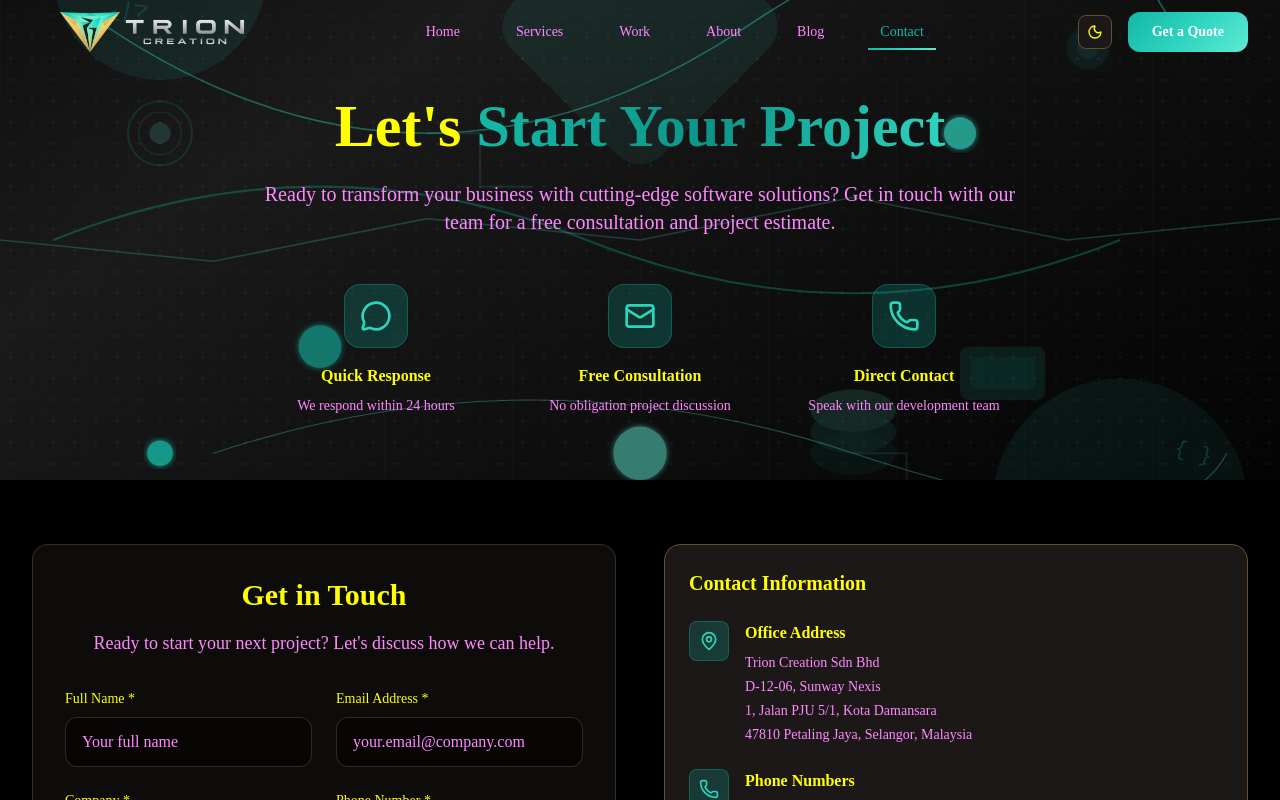
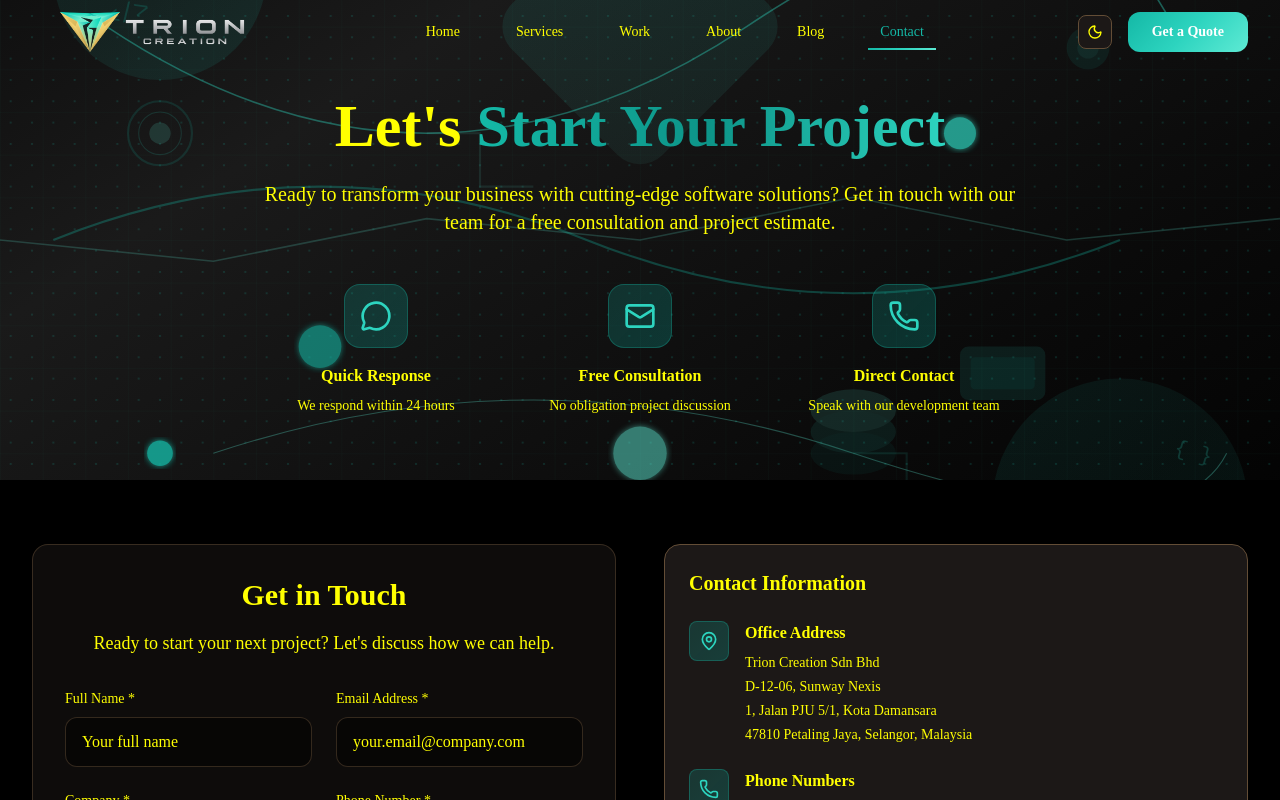
Before and after one commit to TrionTechnology/trion-website, a Next.js app: page /contact in a window 1280 px wide. Shown: the top 800 px of the page. Built offline with nearby package versions, Linux system fonts and the light colour scheme.

Commit message:
Update text colors to be more white/off-white
- Updated muted-foreground CSS variable to lighter gray (220,220,220)
- Added custom gold color palette with off-white tones (#e8e8e8)
- Changed text-gold-500 to use off-white instead of pink/magenta
- Improved text readability with lighter color scheme

```diff
--- a/src/app/globals.css
+++ b/src/app/globals.css
@@ -15,7 +15,7 @@
     --secondary: 20 20 20;
     --secondary-foreground: 234 234 234;
     --muted: 20 20 20;
-    --muted-foreground: 156 163 175;
+    --muted-foreground: 220 220 220; /* Light gray/off-white */
     --accent: 45 212 191; /* Bright Trion Teal */
     --accent-foreground: 255 255 255;
     --destructive: 239 68 68;
@@ -42,7 +42,7 @@
     --secondary: 243 244 246;
     --secondary-foreground: 17 24 39;
     --muted: 243 244 246;
-    --muted-foreground: 107 114 128;
+    --muted-foreground: 100 100 100; /* Darker gray for light mode */
     --accent: 45 212 191; /* Bright Trion Teal */
     --accent-foreground: 255 255 255;
     --destructive: 239 68 68;
--- a/tailwind.config.ts
+++ b/tailwind.config.ts
@@ -88,6 +88,19 @@ const config: Config = {
               800: "#1e293b",
               900: "#0A0A0A",
             },
+            // Custom gold colors - more white/off-white
+            gold: {
+              50: "#fefefe",
+              100: "#fdfdfd",
+              200: "#fafafa",
+              300: "#f7f7f7",
+              400: "#f0f0f0",
+              500: "#e8e8e8", // Main gold color - off-white
+              600: "#d8d8d8",
+              700: "#c8c8c8",
+              800: "#b8b8b8",
+              900: "#a8a8a8",
+            },
           },
       fontFamily: {
         sans: ["var(--font-inter)", "system-ui", "sans-serif"],
```
